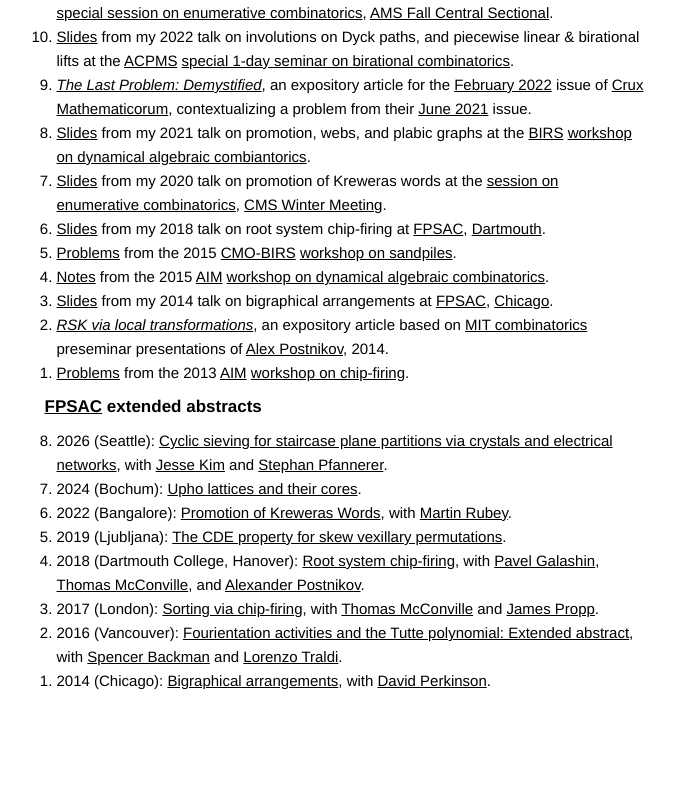
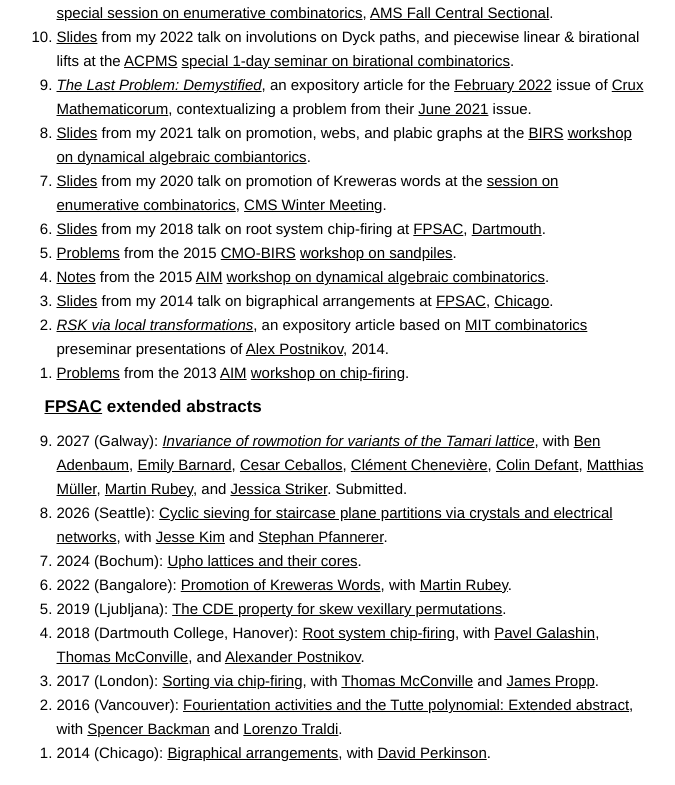
Before and after one commit to samuelfhopkins/samuelfhopkins.github.io, a plain HTML site: page research.html in a window 1280 px wide. Shown: the part 1959-2744 px from the top of the page, without its empty margins (328-1003 px from the left). Before the commit the page ends 2672 px from the top, so only its background shows below. Drawn offline with Linux system fonts and the light colour scheme.

Commit message:
Add files via upload

```diff
--- a/research.html
+++ b/research.html
@@ -81,6 +81,7 @@ and piecewise linear & birational lifts at the <a href="https://www.math.ntnu.no
 			</ol>
 			<h2><a href="https://fpsac.org/">FPSAC</a> extended abstracts</h2>
 			<ol reversed>
+				<li>2027 (Galway): <a href="docs/tamari_fpsac.pdf"><i>Invariance of rowmotion for variants of the Tamari lattice</i></a>, with <a href="https://badenbaum.github.io/">Ben Adenbaum</a>, <a href="https://emilybarnard.github.io/">Emily Barnard</a>, <a href="https://www.geometrie.tugraz.at/ceballos/">Cesar Ceballos</a>, <a href="https://perso.lisn.upsaclay.fr/ccheneviere/home.html">Clément Chenevière</a>, <a href="https://sites.google.com/view/colin-defant/home">Colin Defant</a>, <a href="https://www.geometrie.tugraz.at/mmueller/">Matthias Müller</a>, <a href="https://www.dmg.tuwien.ac.at/rubey/">Martin Rubey</a>, and <a href="https://sites.google.com/view/jessicastriker/">Jessica Striker</a>. Submitted.</li>
 				<li>2026 (Seattle): <a href="https://www.mat.univie.ac.at/~slc/wpapers/FPSAC2026/2.pdf">Cyclic sieving for staircase plane partitions via crystals and electrical networks</a>, with <a href="https://sites.google.com/view/jessekimmath/home">Jesse Kim</a> and <a href="https://stephan.pfannerer-mittas.net/">Stephan Pfannerer</a>.</li>
 				<li>2024 (Bochum): <a href="https://www.mat.univie.ac.at/~slc/wpapers/FPSAC2024/6.pdf">Upho lattices and their cores</a>.</li>
 				<li>2022 (Bangalore): <a href="https://www.mat.univie.ac.at/~slc/wpapers/FPSAC2022/77.pdf">Promotion of Kreweras Words</a>, with <a href="https://www.dmg.tuwien.ac.at/rubey/">Martin Rubey</a>.</li>
```
